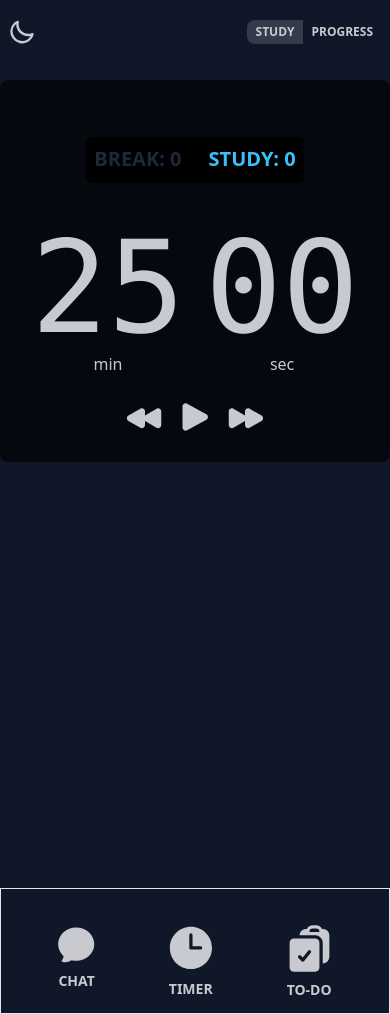
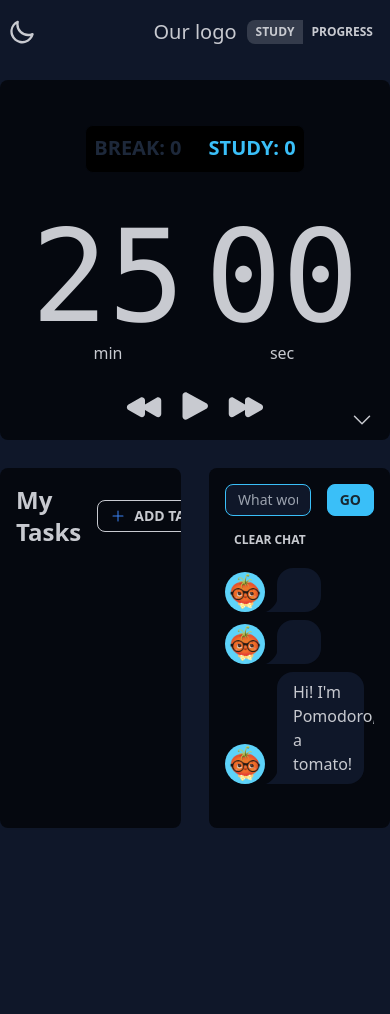
Before and after one commit to etretf/pomodoro-app, a React (Vite) app in the folder pomodoro-react/: page / in a window 390 px wide. After the commit the page ends 844 px from the top, so only its background shows below. Built offline with nearby package versions, Linux system fonts and the light colour scheme.

Commit message:
Revert "Mobile responsiveness in progress"
This reverts commit 2c11cb3e42823d26c490b3faa9d0b2bd1b7fa9c2.

```diff
--- a/pomodoro-react/src/App.css
+++ b/pomodoro-react/src/App.css
@@ -30,6 +30,7 @@ p {
     @apply grid grid-rows-2 grid-cols-2 container gap-7 py-4;
     grid-template-rows: 1fr 1fr;
     transition: grid-template-rows 0.25s;
+    min-height: 90%;
 }
 
 .full-w-component {
@@ -135,15 +136,3 @@ p {
     height: fit-content;
     max-height: 500px;
 }
-
-.my-tasks {
-    @apply hidden sm:block;
-}
-
-.chatbot {
-    @apply hidden h-0 sm:block;
-}
-
-.fullScreen {
-    @apply hidden h-0 sm:block;
-}
--- a/pomodoro-react/src/components/ChatBot.jsx
+++ b/pomodoro-react/src/components/ChatBot.jsx
@@ -72,7 +72,7 @@ export default function ChatBot(props)
     currentChat.reverse()
 
     return(
-        <div className="full-w-component half-w-component max-container chatbot">
+        <div className="full-w-component half-w-component max-container">
 
             <form className="x-flex w-full" onSubmit={event => handleSubmit(event, chatQuestion)} onFocus={event => handleFocus(event)}>
                 <input
--- a/pomodoro-react/src/components/Home.jsx
+++ b/pomodoro-react/src/components/Home.jsx
@@ -18,7 +18,7 @@ export default function Home(props) {
     setTimerFullScreen(prevValue => !prevValue)
   }
     return (
-      <div className={`grid-container container ${timerFullScreen ? "span-2": ""}`}>
+      <div className={`grid-container container ${timerFullScreen? "span-2": ""}`}>
         <Pomodoro
           handleChange={togglePomodoro}
           handlePlayToggle={props.handlePlayToggle}
@@ -32,8 +32,8 @@ export default function Home(props) {
           numSessions={props.numSessions}
           time={props.time}
           />
-          {!timerFullScreen && <ToDo layout={timerFullScreen}/>}
-          {!timerFullScreen && <ChatBot layout={timerFullScreen} chat={props.chat} setChat={props.setChat}/>}
+        {!timerFullScreen && <ToDo layout={timerFullScreen}/>}
+        {!timerFullScreen && <ChatBot layout={timerFullScreen} chat={props.chat} setChat={props.setChat}/>}
       </div>
     );
   }
--- a/pomodoro-react/src/components/Navbar.jsx
+++ b/pomodoro-react/src/components/Navbar.jsx
@@ -1,7 +1,6 @@
 import { Link, Outlet, useLocation } from "react-router-dom";
 import { useState, useEffect } from "react";
 import { current } from "immer";
-import { ChatBubbleOvalLeftIcon, ClipboardDocumentCheckIcon, ClockIcon } from "@heroicons/react/24/solid";
 
 
 export default function Root(props){
@@ -26,7 +25,7 @@ export default function Root(props){
 
     return(
         <>
-        <nav className="navbar bg-base-100 container mobile-nav">
+        <nav className="navbar bg-base-100 container">
         <div className="navbar-start">
             <label className="swap swap-rotate">
                 {/* this hidden checkbox controls the state */}
@@ -48,9 +47,9 @@ export default function Root(props){
             }
 
         </div>
-            {/* <div className="navbar-center">
+        <div className="navbar-center">
             <a className="normal-case text-xl">Our logo</a>
-            </div> */}
+        </div>
         <div className="navbar-end join">
             <Link
             to="/study"
@@ -67,28 +66,6 @@ export default function Root(props){
         </div>
         </nav>
         <Outlet/>
-        <footer className="mobile-nav-bottom sm:hidden">
-            <div className="py-8 border w-full flex justify-center gap-8">
-                <div>
-                    <button className="btn btn-ghost">
-                        <ChatBubbleOvalLeftIcon/>
-                        Chat
-                    </button>
-                </div>
-                <div>
-                    <button className="btn btn-ghost">
-                        <ClockIcon/>
-                        Timer
-                    </button>
-                </div>
-                <div>
-                    <button className="btn btn-ghost">
-                        <ClipboardDocumentCheckIcon/>
-                        To-do
-                    </button>
-                </div>
-            </div>
-        </footer>
         </>
     )
 
--- a/pomodoro-react/src/components/Pomodoro.jsx
+++ b/pomodoro-react/src/components/Pomodoro.jsx
@@ -7,7 +7,7 @@ export default function Pomodoro(props){
 
 
   return(
-      <div className={`full-w-component relative justify-center overflow-auto pomodoro`}>
+      <div className={`full-w-component relative justify-center overflow-auto`}>
 
       <div className='btn no-animation pointer-events-none bg-base-300 flex gap-7 m-10 p-2 join'>
           <p className={ props.sessionType === 'short break' || props.sessionType === 'long break' ? "text-primary text-xl join-item" : "text-neutral text-xl join-item"}>
@@ -48,7 +48,7 @@ export default function Pomodoro(props){
 
       </div>
 
-        <label className="swap swap-rotate absolute bottom-2 right-4 fullScreen">
+        <label className="swap swap-rotate absolute bottom-2 right-4">
             <input type="checkbox" onChange={props.handleChange} id='bob'/>
             <ChevronDownIcon className="swap-off fill-current h-6 w-6 text-white-500 " />
             <ChevronUpIcon className="swap-on fill-current h-6 w-6 text-white-500 " />
--- a/pomodoro-react/src/components/ToDo.jsx
+++ b/pomodoro-react/src/components/ToDo.jsx
@@ -143,7 +143,7 @@ export default function ToDo()
 
 
     return(
-        <div className="full-w-component half-w-component to-do-component max-container my-tasks">
+        <div className="full-w-component half-w-component to-do-component max-container">
             <div className="x-flex w-full">
                 <h2>My Tasks</h2>
                 <button
```
Lines whose indentation alone changed are shown as unchanged.
